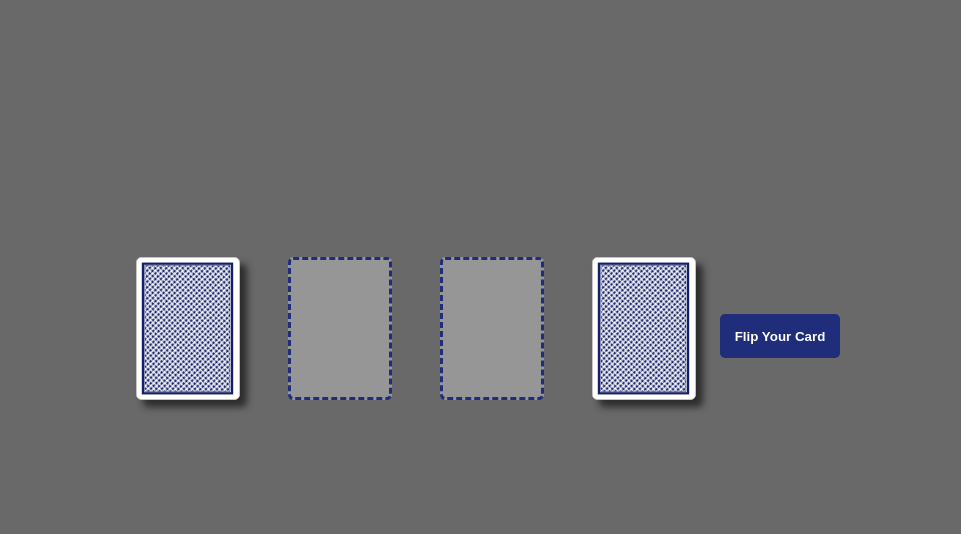
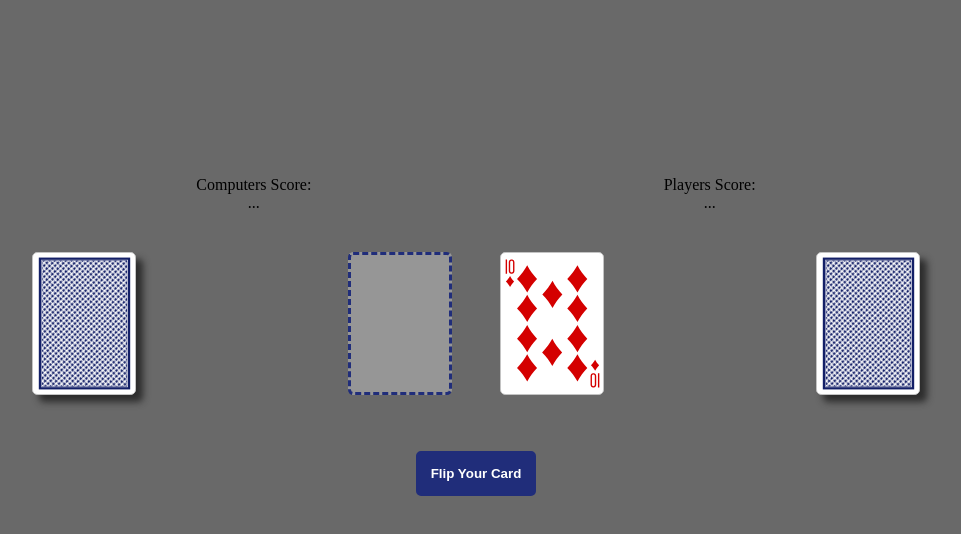
Before and after one commit to Onlypros/war-card-game, a plain HTML site: page index.html in a window 1280 px wide. Both pictures are taken after a click on the button "Flip Your Card". Shown: the whole page, without its empty margins (164-1125 px from the left). Drawn offline with Linux system fonts and the light colour scheme.

Commit message:
cards get selected correctly

```diff
--- a/css/style.css
+++ b/css/style.css
@@ -2,7 +2,7 @@ body {
     background-color: #696969;
     display: flex;
     flex-direction: column;
-    align-items: center;
+    align-items: left;
     justify-content: center;
     height: 50vmax;
   }
@@ -10,7 +10,7 @@ body {
   .container {
     display: flex;
     flex-direction: row;
-    justify-content: center;
+    justify-content: space-evenly;
     align-items: center;
   }
 
@@ -27,13 +27,14 @@ body {
   }
 
   .btn {
-    margin-top: 2vh;
     padding: .8rem;
     border-radius: 5px;
     color: white;
     background-color: #202d7a;
     font-weight: bold;
     border: 2px solid #202d7a;
+    margin: 0 auto;
+    margin-top: 4vh;
   }
 
  .player {
@@ -44,63 +45,29 @@ body {
     display: flex;
   }
 
-#playersDrawPile {
+ .pickedCards {
     display: flex;
   }
 
-#computersDrawPile {
+  #computersPickedCard {
     display: flex;
   }
 
-.randomDrawCards {
+  #playersPickedCard {
     display: flex;
   }
 
-#playersRandomDraw {
+  .score-board {
     display: flex;
+    justify-content: space-evenly;
   }
 
-#computersRandomDraw {
+  #computers-score{
     display: flex;
-}
-
-
-
-
-
-  /* #deck-1-faceup {
-    display:flex;
-    }
-
-  #deck-1-facedown {
-  display:flex;
-
-  }
-
-  #deck-2-faceup {
-    display:flex;
-    }
-
-  #deck-2-facedown {
-  display:flex;
-  }
-
-  .player {
-    display: flex;
-    flex-direction: row;
     justify-content: center;
   }
 
-  .computer{
+  #players-score{
     display: flex;
-    flex-direction: row;
-    margin-top: 40px;
+    justify-content: center;
   }
-
-  .playercardlargeoutline{
-    display: flex;
-  }
-
-  .warcards{
-    display: flex;
-  } */
--- a/index.html
+++ b/index.html
@@ -10,20 +10,30 @@
 	<title>War Card Game</title>
 </head>
 <body>
+    <section class="score-board">
+        <p>Computers Score:
+            <span id="computers-score">...</span>
+        </p>
+        <p>Players Score:
+            <span id="players-score">...</span>
+        </p>
+    </section>
+
 	<div class="container">
 	    <div class="computer">
-		    <div id="computersDrawPile" class="computer card large back-blue shadow"></div>
+		    <div id="computersDeck" class="computer card large back-blue shadow"></div>
 	    </div>
 
-	    <div class="randomDrawCards">
-		    <div id="computersRandomDraw" class="warcards card large outline"></div>
-		    <div id="playersRandomDraw" class="warcards card large outline"></div>
+	    <div class="pickedCards">
+		    <div id="computersPickedCard" class="warcards card large outline"></div>
+		    <div id="playersPickedDeck" class="warcards card large outline"></div>
 	    </div>
 
 	    <div class="player">
-		    <div id="playersDrawPile" class="player card large back-blue shadow"></div>
+		    <div id="playersDeck" class="player card large back-blue shadow"></div>
 	    </div>
-	    <button id="btn" class="btn">Flip Your Card</button>
 	</div>
+
+    <button id="btn" class="btn">Flip Your Card</button>
 </body>
 </html>
--- a/js/app.js
+++ b/js/app.js
@@ -1,139 +1,113 @@
 // Variables
 // let playersDeck = []
 // let computersDeck = []
-let removePlayersCard //player card selected at random to be place face up
-let removeComputersCard //computer card selected at random to be place face up
-let playersScore
-let computersScore
+let playersPickedDeck = []//player card selected at random to be place face up formerly 'playersPickedCard' think was error
+let computersPickedDeck = []//computer card selected at random to be place face up formerly 'computesPickedCard' think was error
+let playersScore = 0
+let computersScore = 0
 // pickedcard is playersPickedCard and computersPickedCard
+let removePlayersCard //might have issue here also
+
+
 
 // constats
 const deck = ["dA","dQ","dK","dJ","d10","d09","d08","d07","d06","d05","d04","d03","d02","hA","hQ","hK","hJ","h10","h09","h08","h07","h06","h05","h04","h03","h02","cA","cQ","cK","cJ","c10","c09","c08","c07","c06","c05","c04","c03","c02","sA","sQ","sK","sJ","s10","s09","s08","s07","s06","s05","s04","s03","s02"];
 const shuffledDeck = shuffleDeck(deck);
 
-const playersDeck = shuffledDeck.slice(0, shuffledDeck.length / 2);
-const computersDeck = shuffledDeck.slice(shuffledDeck.length /2 , shuffledDeck.length);
+const playersDeck = shuffledDeck.slice(0, shuffledDeck.length / 2); // players draw deck
+const computersDeck = shuffledDeck.slice(shuffledDeck.length /2 , shuffledDeck.length); // computers draw deck
 
 
 // Cached element references
-let playersDeckEl = document.querySelector('#deck-1')
-let computersDeckEl = document.querySelector('#deck-2')
+let playersDeckEl = document.querySelector('#playersdeck')
+let playersPickedDeckEl = document.querySelector('#playersPickedDeck')
+let computersDeckEl = document.querySelector('#computersdeck')
+let computersPickedDeckEl = document.querySelector('computersPickedCard')
+
+
+// Functions
+
+function getCardValue(card) {
+    if (card.includes('A') || card.includes('K') || card.includes('Q') || card.includes('J') ) return 10
+        return card.slice(1)
+       // this ideally returns the value of the card
+   }
+
+   function determineWinner (playersPickedCard, computersPickedCard) {
+       const playerCardValue = getCardValue(playersPickedCard)
+       const computerCardValue = getCardValue(computersPickedCard)
+
+
+       if (playerCardValue > computerCardValue) {
+           playersScore++
+       }
+       if (playerCardValue < computerCardValue) {
+           computersScore++
+       }
+       console.log('tie')
+   }
 
 
 
-// Functions
-const render = () => {
-
+const render = (playersPickedCard, computersPickedCard) => {
+    console.log('playerspickcard', playersPickedCard)
+    console.log('computersspickcard', computersPickedCard)
+    // if (playersDeck.length === 0) make a game over function
     // Removes outline class when first card is picked
-    if (playersDeck.length === 1) {
-      playersDeckEl.classList.remove("outline")
+    if (playersPickedDeck.length === 1) {
+      playersPickedDeckEl.classList.remove("outline")
     }
 
-    // Remove previous picked card from deck2's class list.
-    if (playersDeck.length > 1) {
-      playersDeckEl.classList.remove(removePlayersCard)
+    // Remove previous picked card from playersPickedDeck class list.
+    if (playersPickedDeck.length > 1) {
+        playersPickedDeckEl.classList.remove(removePlayersCard)
     }
 
     // Set card to be removed on next click
     removePlayersCard = playersPickedCard
 
     // Apply current picked card deck2's class list. For example, if picked card was "h08", the the deck2El would gain the class "h08", which correlates to a background image of the eight of hearts.
-    playersDeckEl.classList.add(playersPickedCard)
+    playersPickedDeckEl.classList.add(playersPickedCard)
 
     // If the deck is empty, add an outline and remove the card back color
     if (playersDeck.length === 0) {
       playersDeckEl.classList.add("outline");
       playersDeckEl.classList.remove("back-blue");
     }
+
+    determineWinner(playersPickedCard,computersPickedCard)
   }
 
 
-
-
-
-
-
-
-
-
-
-
-
-
-
-
-
-
-
-
-
-
 const handleClick = () => {
+    let playersPickedCard
+    let computersPickedCard
     // prevents error when there are no cards left in the players deck
     if (playersDeck.length > 0) {
         let randomIndex1 = Math.floor(Math.random() * playersDeck.length)
         //randomly select a number from the remaining cards
-        let playersPickedCard = playersDeck.slice(randomIndex, 1) [0]
+        playersPickedCard = playersDeck.slice(randomIndex1, randomIndex1 + 1)[0]
         // removes a card from the deck and assigns to a variable
-        pickedPlayersCard.push(playersPickedCard)
-        console.log(playerssPickedCard, 'players picked card')
-        render(playersPickedCard)
+        playersPickedDeck.push(playersPickedCard)
+        //add the picked card to players face up deck
+        console.log(playersPickedCard, 'players picked card')
+        console.log('randomindex1', randomIndex1)
+        // render(playersPickedCard)
     }
-    if (computersDeckDeck.length > 0) {
-        let randomIndex2 = Math.floor(Math.random() * computerssDeck.length)
+    if (computersDeck.length > 0) {
+        let randomIndex2 = Math.floor(Math.random() * computersDeck.length)
         //randomly select a number from the remaining cards
-        let computersPickedCard = computersDeck.slice(randomIndex, 1) [0]
+        computersPickedCard = computersDeck.slice(randomIndex2, randomIndex2 + 1)[0]
         // removes a card from the deck and assigns to a variable
-        pickedComputersCard.push(computersPickedCard)
+        computersPickedDeck.push(computersPickedCard)
+        //add the picked card to computers face up
         console.log(computersPickedCard, 'computers picked card')
-        render(computersPickedCard)
+        console.log('randomindex2', randomIndex2)
+        // render(computersPickedCard)
     }
+    render(playersPickedCard, computersPickedCard)
 }
 
-
-
-
-
-
-
-
-
-
-
-
-
-
-
-
-
-
-// const shuffledDeck  = (array) {
-//   let oldElement;
-//   for (let i = array.length - 1; i > 0; i--) {
-//     let rand = Math.floor(Math.random() * (i + 1));
-//     oldElement = array[i];
-//     array[i] = array[rand];
-//     array[rand] = oldElement;
-//   }
-//   return array;
-// }
-// const shuffledDeck = shuffleDeck(deck);
-
-
-// Cached element references
-
-
-
-
-
-// Functions
-// Initialize deck 1 with array of 52 cards
-// const init = () => {
-//     deck = ["dA","dQ","dK","dJ","d10","d09","d08","d07","d06","d05","d04","d03","d02","hA","hQ","hK","hJ","h10","h09","h08","h07","h06","h05","h04","h03","h02","cA","cQ","cK","cJ","c10","c09","c08","c07","c06","c05","c04","c03","c02","sA","sQ","sK","sJ","s10","s09","s08","s07","s06","s05","s04","s03","s02"]
-//   }
-//   // invoke the function
-//   init()
-// console.log(deck);
 
 function shuffleDeck(deck) {
     const newdeck = [...deck];
@@ -144,26 +118,11 @@ function shuffleDeck(deck) {
     return newdeck; // Return the shuffled deck
 }
 // the code above shuffles the deck randomly into a newdeck
-console.log(deck);
-console.log(shuffledDeck);
+console.log('deck', deck);
+console.log('shuffeled deck',shuffledDeck);
 
-
-
-console.log(playersDeck);
-console.log(computersDeck);
-
-
-
-
-// determineWinner function
-
-// reset game function
-
-
-
-
-
-
+console.log('players deck',playersDeck);
+console.log('computers deck',computersDeck);
 
 
 // Event listeners
```
Lines whose indentation alone changed are shown as unchanged.
